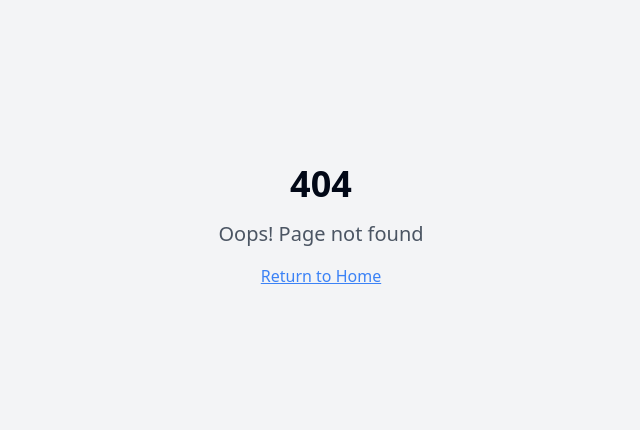
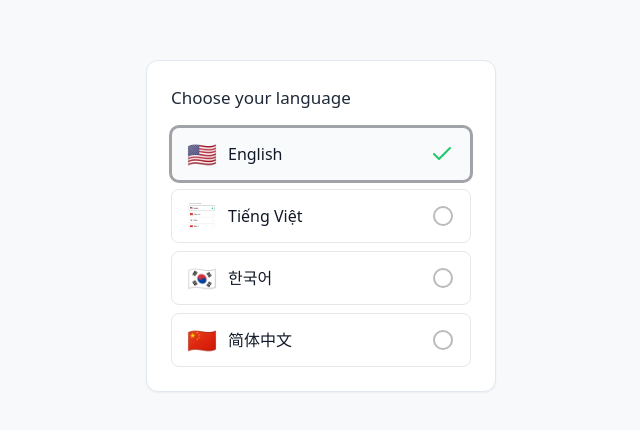
Before and after one commit to naeemgujjar6/friend-invite-garden, a React (Vite) app: page /choose-language in a window 1280 px wide. Before the commit this address had no page. Shown: the part 174-604 px from the top of the page, without its empty margins (319-959 px from the left). Built offline with nearby package versions, Linux system fonts and the light colour scheme.

Commit message:
Revert "feat: create the page as it is before is page"
Reverts previous commit.

```diff
--- a/src/App.tsx
+++ b/src/App.tsx
@@ -10,6 +10,7 @@ import LoginSignup from "./pages/LoginSignup";
 import RastaHome from "./pages/RastaHome";
 import ChooseDriver from "./pages/ChooseDriver";
 import DriverProfile from "./pages/DriverProfile";
+import ChooseLanguage from "./pages/ChooseLanguage";
 import Is from "./pages/Is";
 
 const queryClient = new QueryClient();
@@ -24,6 +25,7 @@ const App = () => (
           <Route path="/" element={<Index />} />
           <Route path="/invite" element={<InviteFriend />} />
           <Route path="/login" element={<LoginSignup />} />
+          <Route path="/choose-language" element={<ChooseLanguage />} />
           <Route path="/rasta" element={<RastaHome />} />
           <Route path="/choose-driver" element={<ChooseDriver />} />
           <Route path="/driver/:name" element={<DriverProfile />} />
--- /dev/null
+++ b/src/pages/ChooseLanguage.tsx
@@ -0,0 +1,92 @@
+
+import { useState } from "react";
+import { Check } from "lucide-react";
+import { Card } from "@/components/ui/card";
+
+const LANGUAGES = [
+  {
+    name: "English",
+    code: "en",
+    flag: "🇺🇸",
+  },
+  {
+    name: "Tiếng Việt",
+    code: "vi",
+    flag: "/lovable-uploads/feab4785-d74b-4b6b-8f95-3bf9d2647020.png", // Vietnam flag img
+  },
+  {
+    name: "한국어",
+    code: "ko",
+    flag: "🇰🇷",
+  },
+  {
+    name: "简体中文",
+    code: "zh",
+    flag: "🇨🇳",
+  },
+];
+
+export default function ChooseLanguage() {
+  // Hardcode English as selected (index 0)
+  const [selected, setSelected] = useState("en");
+
+  return (
+    <div className="min-h-screen flex items-center justify-center bg-[#f8f9fa]">
+      <Card className="w-[350px] rounded-xl p-6">
+        <h2 className="mb-4 text-[17px] font-medium text-gray-800">Choose your language</h2>
+        <div className="space-y-2">
+          {LANGUAGES.map((lang, idx) => (
+            <button
+              key={lang.code}
+              className={`flex items-center w-full py-3 px-4 rounded-lg border text-left transition ${
+                selected === lang.code
+                  ? "border-gray-400 bg-gray-50"
+                  : "border border-gray-200 bg-white hover:border-gray-300"
+              }`}
+              style={{
+                // Only English has the circle check, others get a hollow circle outline
+                boxShadow:
+                  selected === lang.code
+                    ? "0 0 0 2px #a3a3a3"
+                    : undefined,
+              }}
+              onClick={() => setSelected(lang.code)}
+              type="button"
+            >
+              {/* Flag */}
+              {lang.flag.startsWith("/") ? (
+                <img
+                  src={lang.flag}
+                  alt={lang.name + " flag"}
+                  className="w-7 h-7 rounded object-cover mr-3 flex-shrink-0"
+                />
+              ) : (
+                <span className="text-2xl mr-3 w-7 h-7 flex items-center justify-center">
+                  {lang.flag}
+                </span>
+              )}
+              {/* Name */}
+              <span className="flex-1 text-base text-gray-900 font-medium">{lang.name}</span>
+              {/* Check icon */}
+              {selected === lang.code ? (
+                <Check className="text-[#20c96b] ml-2" />
+              ) : (
+                <span className="ml-2 inline-flex items-center">
+                  <svg width="22" height="22" fill="none" stroke="#bbb">
+                    <circle
+                      cx="11"
+                      cy="11"
+                      r="9"
+                      strokeWidth="2"
+                      fill="none"
+                    />
+                  </svg>
+                </span>
+              )}
+            </button>
+          ))}
+        </div>
+      </Card>
+    </div>
+  );
+}
```
Also changed, not shown: public/lovable-uploads/feab4785-d74b-4b6b-8f95-3bf9d2647020.png (added).
